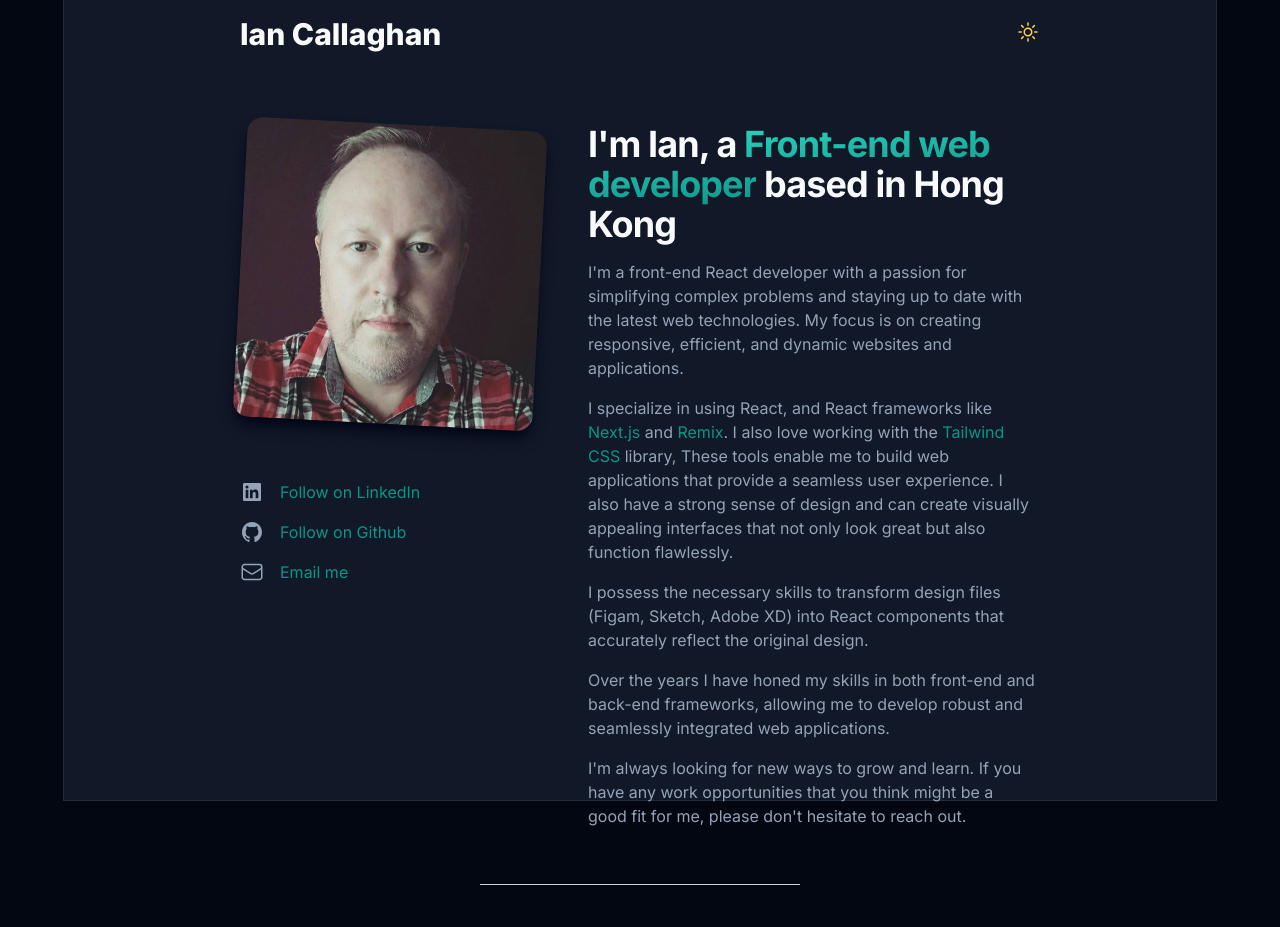
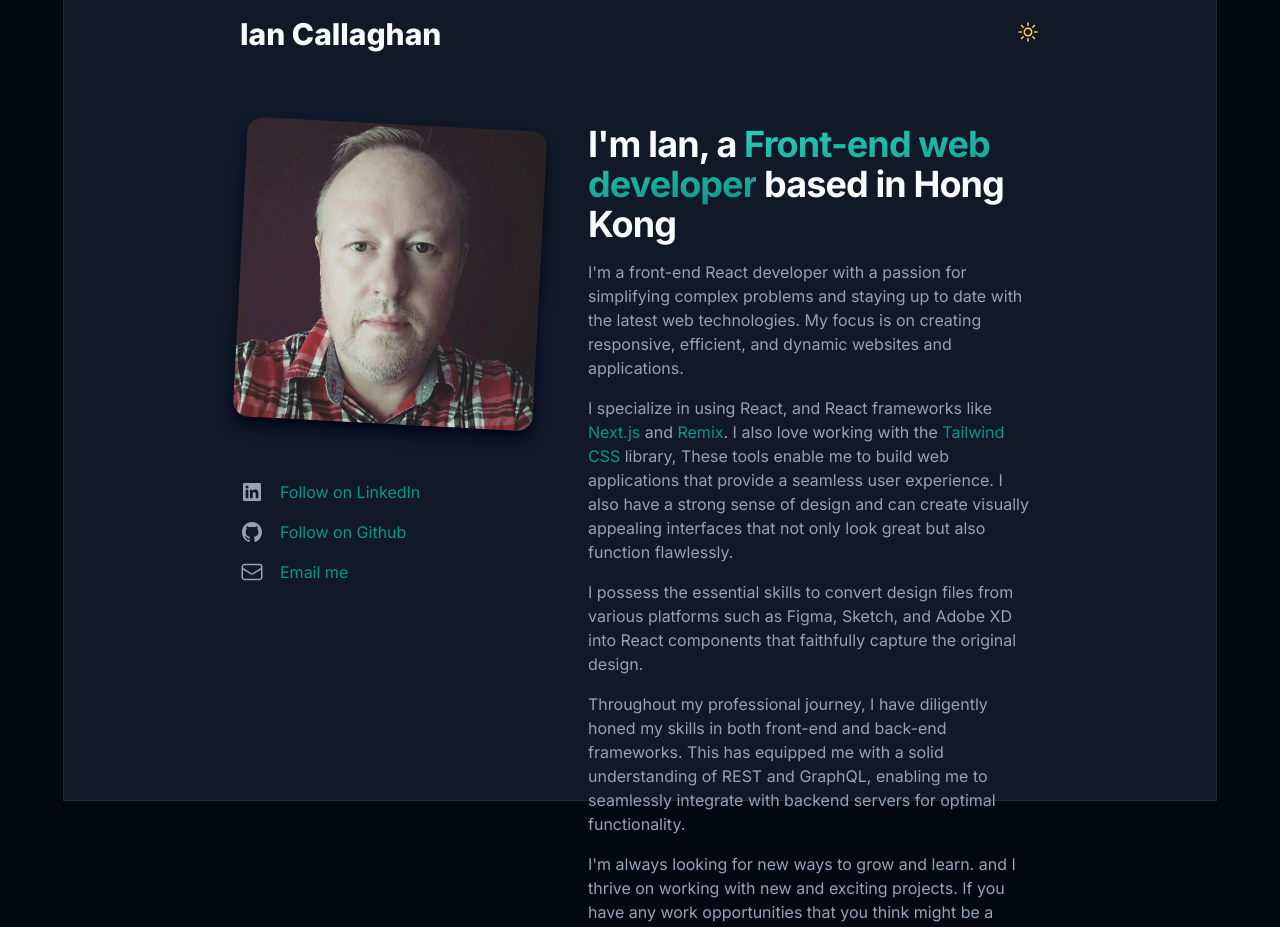
Before and after one commit to ianshk/ianc, a Next.js app: page / in a window 1280 px wide. Shown: the top 927 px of the page. Built offline with nearby package versions, Linux system fonts and the light colour scheme.

Commit message:
Update Intro.tsx

```diff
--- a/src/components/Intro.tsx
+++ b/src/components/Intro.tsx
@@ -40,16 +40,18 @@ export default function Intro() {
             create visually appealing interfaces that not only look great but also function flawlessly.
           </p>
           <p>
-            I possess the necessary skills to transform design files (Figam, Sketch, Adobe XD) into React
-            components that accurately reflect the original design.
+            I possess the essential skills to convert design files from various platforms such as Figma,
+            Sketch, and Adobe XD into React components that faithfully capture the original design.
           </p>
           <p>
-            Over the years I have honed my skills in both front-end and back-end frameworks, allowing me to
-            develop robust and seamlessly integrated web applications.
+            Throughout my professional journey, I have diligently honed my skills in both front-end and
+            back-end frameworks. This has equipped me with a solid understanding of REST and GraphQL, enabling
+            me to seamlessly integrate with backend servers for optimal functionality.
           </p>
           <p>
-            I'm always looking for new ways to grow and learn. If you have any work opportunities that you
-            think might be a good fit for me, please don't hesitate to reach out.
+            I'm always looking for new ways to grow and learn. and I thrive on working with new and exciting
+            projects. If you have any work opportunities that you think might be a good fit for me, please
+            don't hesitate to reach out
           </p>
           <div className="block md:hidden">
             <IconList />
```
